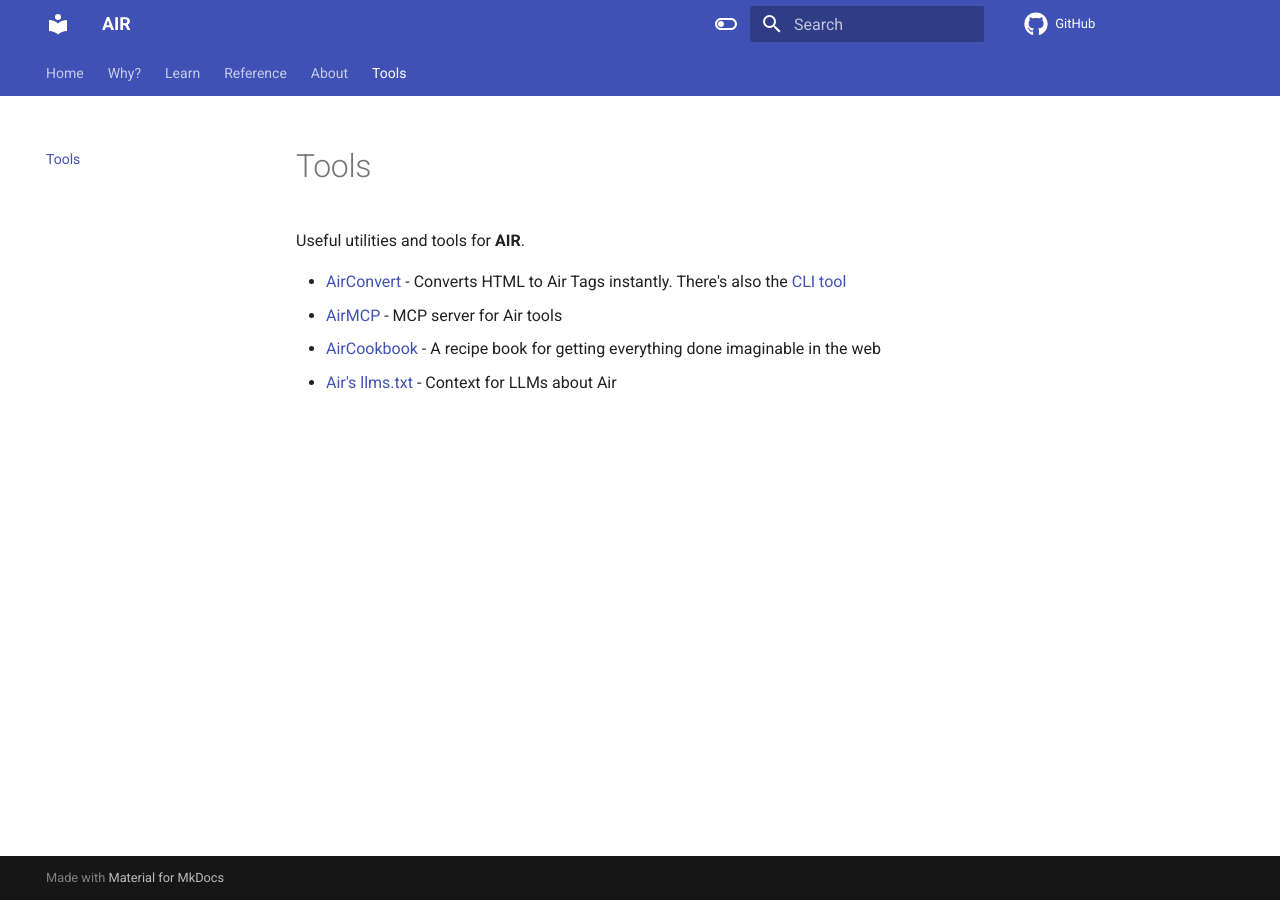
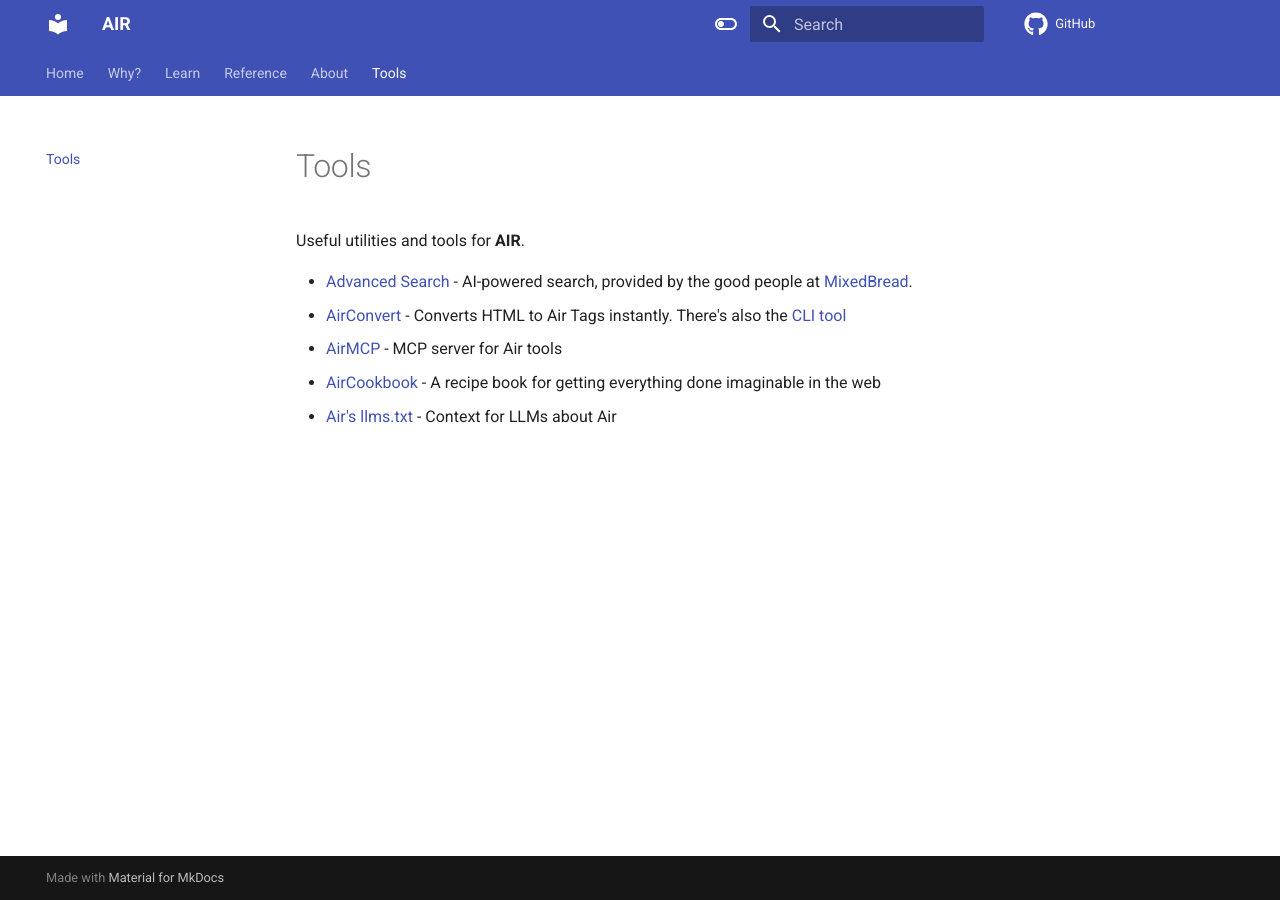
Before and after one commit to feldroy/air, an MkDocs documentation site: the page built from docs/tools.md, in a window 1280 px wide. Built offline with MkDocs 1.6.1 and Material for MkDocs 9.7.7, drawn with Linux system fonts in a browser that asks for light colours; comment, search, counter and statistics services are not loaded.

Commit message:
Add mixed bread AI search on docs
Co-authored-by: Audrey Roy Greenfeld <audrey@feldroy.com>

```diff
--- a/docs/tools.md
+++ b/docs/tools.md
@@ -2,6 +2,7 @@
 
 Useful utilities and tools for **AIR**.
 
+- [Advanced Search](https://airbread.fastapicloud.dev) - AI-powered search, provided by the good people at [MixedBread](https://www.mixedbread.com/).
 - [AirConvert](https://airconvert.fastapicloud.dev) - Converts HTML to Air Tags instantly. There's also the [CLI tool](https://github.com/feldroy/airconvert)
 - [AirMCP](https://airmcp.fastapicloud.dev/) - MCP server for Air tools
 - [AirCookbook](../cookbook) - A recipe book for getting everything done imaginable in the web
```
